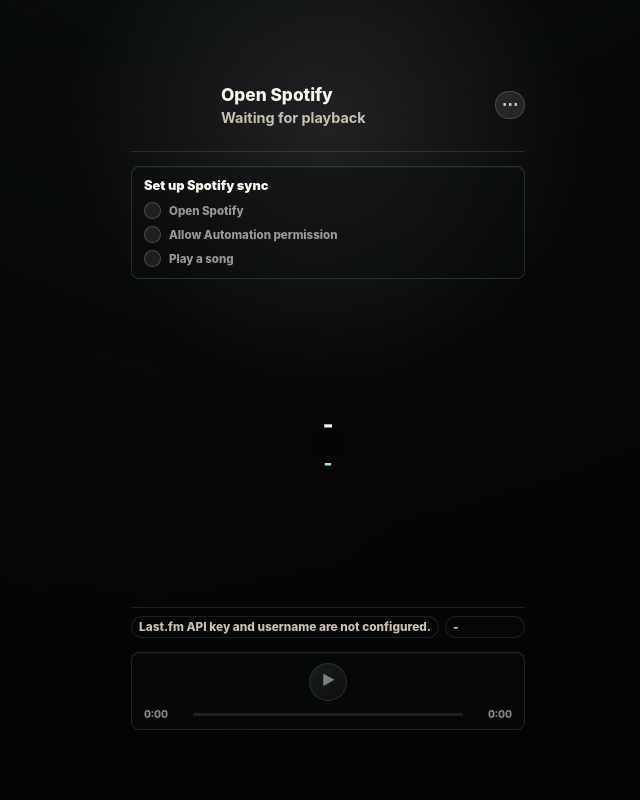
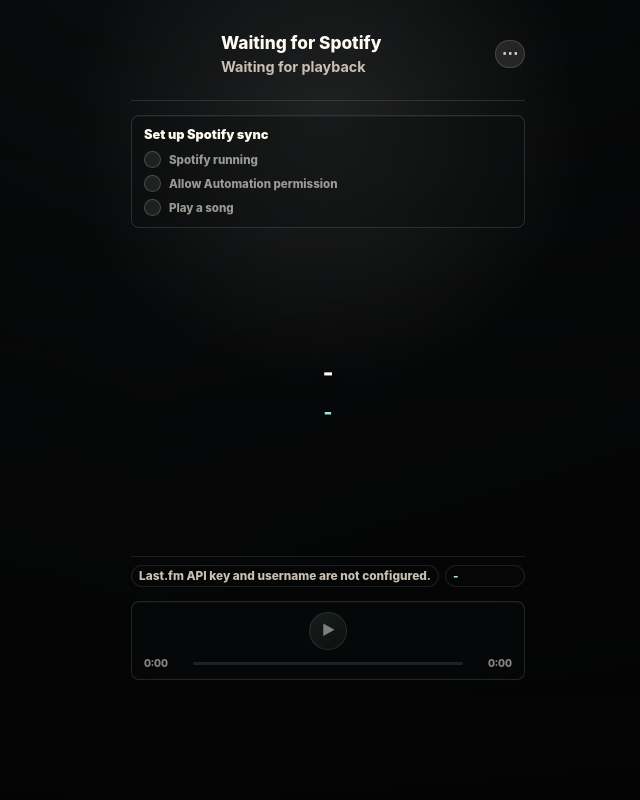
Before and after one commit to aparnnaH/lyric-translator-widget, a Flask app: page /widget in a window 1280 px wide. Shown: the whole page, without its empty margins (312-952 px from the left). Run offline with Flask 3, Linux system fonts and the light colour scheme; data that the repository does not hold is empty.

Commit message:
Fix LumaLyrics widget sizing

```diff
--- a/app.py
+++ b/app.py
@@ -188,17 +188,6 @@ def setup_status():
     return jsonify(local_spotify.get_setup_status())
 
 
-@app.route("/open-spotify", methods=["POST"])
-def open_spotify():
-    """Open Spotify Desktop only when it is not already running."""
-    try:
-        return jsonify(local_spotify.open_if_needed())
-    except LocalSpotifyError as exc:
-        return json_error(str(exc), 400)
-    except Exception:
-        return json_error("Could not open Spotify.", 502)
-
-
 @app.route("/playback-toggle", methods=["POST"])
 def playback_toggle():
     """Toggle local Spotify desktop playback and return the updated track state."""
--- a/services/spotify.py
+++ b/services/spotify.py
@@ -80,28 +80,6 @@ class LocalSpotifyClient:
             return False
         return result.returncode == 0
 
-    def open_if_needed(self):
-        """Open Spotify Desktop only when it is not already running."""
-        if self._is_spotify_running():
-            return {"spotify_running": True, "opened": False}
-
-        try:
-            result = subprocess.run(
-                ["open", "-a", "Spotify"],
-                capture_output=True,
-                check=False,
-                text=True,
-                timeout=3,
-            )
-        except (subprocess.SubprocessError, OSError) as exc:
-            raise LocalSpotifyError("Could not open the Spotify desktop app.") from exc
-
-        if result.returncode != 0:
-            message = result.stderr.strip() or "Spotify could not be opened."
-            raise LocalSpotifyError(message)
-
-        return {"spotify_running": False, "opened": True}
-
     def _run_script(self):
         if not self._is_spotify_running():
             return "NOT_RUNNING"
@@ -131,7 +109,7 @@ class LocalSpotifyClient:
                 "automation_allowed": False,
                 "has_playback": False,
                 "is_ready": False,
-                "message": "Open Spotify to begin.",
+                "message": "Start Spotify to begin.",
             }
 
         try:
--- a/static/widget.css
+++ b/static/widget.css
@@ -12,7 +12,7 @@
 body {
   display: grid;
   place-items: start center;
-  min-height: 100vh;
+  min-height: 0;
   margin: 0;
   overflow: hidden;
   position: relative;
@@ -62,7 +62,7 @@ p {
   gap: 14px;
   width: min(100vw, 430px);
   min-height: 0;
-  margin: auto;
+  margin: 0 auto;
   padding: 16px 18px 18px;
   position: relative;
   isolation: isolate;
@@ -683,21 +683,6 @@ body.has-album-background .widget-shell::before {
   line-height: 1.4;
 }
 
-.widget-empty-button {
-  display: inline-flex;
-  align-items: center;
-  justify-content: center;
-  min-height: 34px;
-  border: 1px solid rgba(158, 230, 215, 0.26);
-  border-radius: 999px;
-  padding: 0 14px;
-  background: rgba(158, 230, 215, 0.14);
-  color: #fffaf0;
-  font-size: 0.78rem;
-  font-weight: 900;
-  text-decoration: none;
-}
-
 .widget-lyrics {
   display: grid;
   grid-template-rows: minmax(32px, auto) 1fr minmax(32px, auto);
--- a/static/widget.js
+++ b/static/widget.js
@@ -38,7 +38,6 @@ const qualityEl = document.querySelector("#widget-quality");
 const openSongEl = document.querySelector("#widget-open-song");
 const openSourceEl = document.querySelector("#widget-open-source");
 const recentSongsEl = document.querySelector("#widget-recent-songs");
-const openSpotifyEls = document.querySelectorAll("[data-open-spotify]");
 
 let lastTrackId = "";
 let lyricPairs = [];
@@ -144,7 +143,7 @@ function setActionLink(linkEl, url, text) {
 }
 
 function playbackCreditLabel(track) {
-  if (track?.playback_source === "spotify-local") return "Open Spotify";
+  if (track?.playback_source === "spotify-local") return "Open song";
   if (track?.source_url) return "Open track source";
   return "Spotify";
 }
@@ -279,7 +278,7 @@ function getDisplayPairs(pairs) {
 function renderTrack(track) {
   lastRenderedTrack = track || null;
   setPermissionHelper("");
-  titleEl.textContent = isAdTrack(track) ? "Advertisement" : track?.title || "Open Spotify";
+  titleEl.textContent = isAdTrack(track) ? "Advertisement" : track?.title || "Waiting for Spotify";
   artistEl.textContent = isAdTrack(track) ? "Spotify" : track?.artist || "Waiting for playback";
   artEl.src = isAdTrack(track) ? "" : track?.album_art || "";
   setAlbumBackground(isAdTrack(track) ? "" : track?.album_art);
@@ -513,17 +512,6 @@ async function refreshSetupStatus() {
   }
 }
 
-async function openSpotify() {
-  try {
-    const result = await fetchJson("/open-spotify", { method: "POST" });
-    setStatus(result.opened ? "Opening Spotify" : "Spotify is already open");
-    setTimeout(refreshSetupStatus, 900);
-    setTimeout(refreshPlayback, 1400);
-  } catch (error) {
-    setStatus(error.message);
-  }
-}
-
 async function playRecentSong(trackId) {
   if (!trackId) return;
   try {
@@ -647,12 +635,6 @@ reloadEl.addEventListener("click", () => {
 });
 
 playToggleEl.addEventListener("click", togglePlayback);
-openSpotifyEls.forEach((element) => {
-  element.addEventListener("click", (event) => {
-    event.preventDefault();
-    openSpotify();
-  });
-});
 moreMenuEl.addEventListener("toggle", () => {
   if (moreMenuEl.open) loadRecentSongs();
 });
--- a/templates/widget.html
+++ b/templates/widget.html
@@ -11,7 +11,7 @@
       <header class="widget-player">
         <img id="widget-art" class="widget-art" alt="Album cover">
         <div class="widget-track">
-          <p id="widget-title" class="widget-title">Open Spotify</p>
+          <p id="widget-title" class="widget-title">Waiting for Spotify</p>
           <p id="widget-artist" class="widget-artist">Waiting for playback</p>
         </div>
         <div class="widget-actions">
@@ -71,7 +71,7 @@
                   </div>
                   <div>
                     <dt>Playback / artwork</dt>
-                    <dd><a id="widget-credit-playback" href="#" target="_blank" rel="noreferrer" hidden>Open Spotify</a><span id="widget-credit-playback-text">Spotify</span></dd>
+                    <dd><a id="widget-credit-playback" href="#" target="_blank" rel="noreferrer" hidden>Open song</a><span id="widget-credit-playback-text">Spotify</span></dd>
                   </div>
                   <div>
                     <dt>Lyrics</dt>
@@ -109,7 +109,7 @@
       <section id="widget-setup" class="widget-setup" hidden>
         <p class="widget-setup-title">Set up Spotify sync</p>
         <div class="widget-setup-list" aria-label="Spotify setup checklist">
-          <span id="widget-setup-open">Open Spotify</span>
+          <span id="widget-setup-open">Spotify running</span>
           <span id="widget-setup-permission">Allow Automation permission</span>
           <span id="widget-setup-play">Play a song</span>
         </div>
@@ -118,8 +118,7 @@
       <section id="widget-empty" class="widget-empty" hidden>
         <div class="widget-empty-art" aria-hidden="true">♪</div>
         <p class="widget-empty-title">Play a song in Spotify</p>
-        <p class="widget-empty-copy">Lyrics and translation will appear here automatically.</p>
-        <a class="widget-empty-button" href="#" data-open-spotify>Open Spotify</a>
+        <p class="widget-empty-copy">Start playback in Spotify to sync lyrics automatically.</p>
       </section>
 
       <section id="widget-lyrics" class="widget-lyrics" aria-live="polite">
```
Also changed, not shown: desktop/main.js (+16 -3 lines), static/app.js (+1 -19 lines), static/focus.js (+2 -20 lines), templates/focus.html (+4 -5 lines), templates/index.html (+3 -5 lines).
